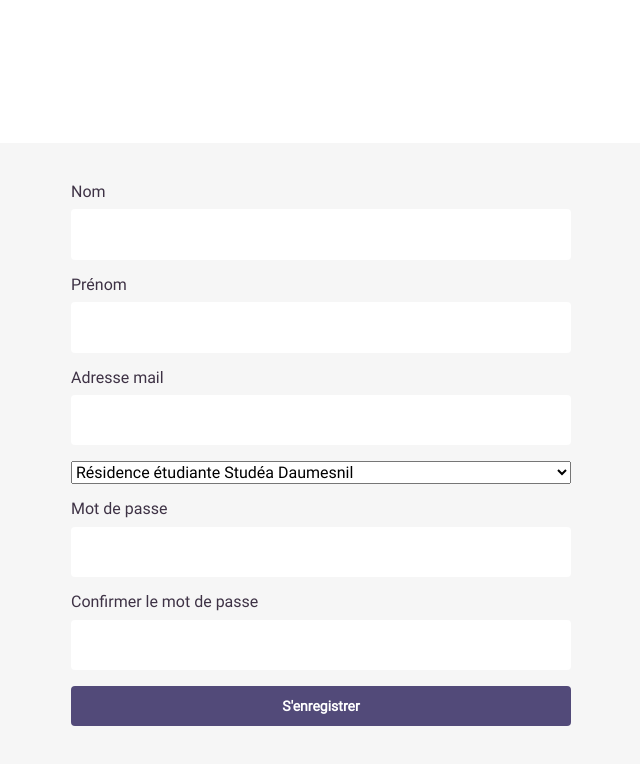
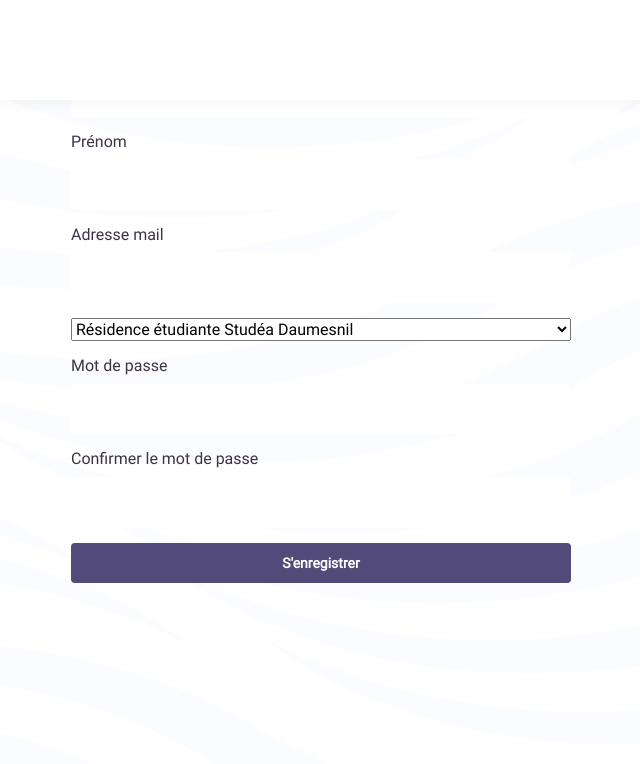
Before and after one commit to tlugat/iot-solution-hetic, a React (Create React App) app: page /register in a window 1280 px wide. Shown: the top 764 px of the page, without its empty margins (9-649 px from the left). Built offline with nearby package versions, Linux system fonts and the light colour scheme.

Commit message:
set header to fixed position

```diff
--- a/src/app/App.scss
+++ b/src/app/App.scss
@@ -5,5 +5,6 @@
   min-height: 100vh;
   max-width: 100vw;
   overflow-x: hidden;
-  background-color: $light-grey-bg;
+  @include d-grid(1fr, 100px auto, null);
+  background-image: url("../app/assets/img/background.png");
 }
--- a/src/app/commons/Header/Header.module.scss
+++ b/src/app/commons/Header/Header.module.scss
@@ -1,10 +1,14 @@
 @import "src/app/styles/_global.scss";
 
 .container {
-  height: 103px;
+  width: 100%;
+  height:60px;
+  max-width: calc(100vw - 80px);
   @include d-flex(row, null, center, 2rem);
   padding: 20px 40px;
   background-color: #fff;
+  box-shadow: 0px 0px 20px rgba(211, 211, 211, 0.25);
+  position: fixed;
 }
 
 .navContainer {
--- a/src/app/commons/LaundryCard/LaundryCard.module.scss
+++ b/src/app/commons/LaundryCard/LaundryCard.module.scss
@@ -4,6 +4,7 @@
   padding: 40px;
   background-color: #fff;
   border-radius: $border-radius-large;
+  box-shadow: 0px 0px 20px rgba(211, 211, 211, 0.25);
 }
 
 .info {
```
Also changed, not shown: src/app/assets/img/background.png (added).
